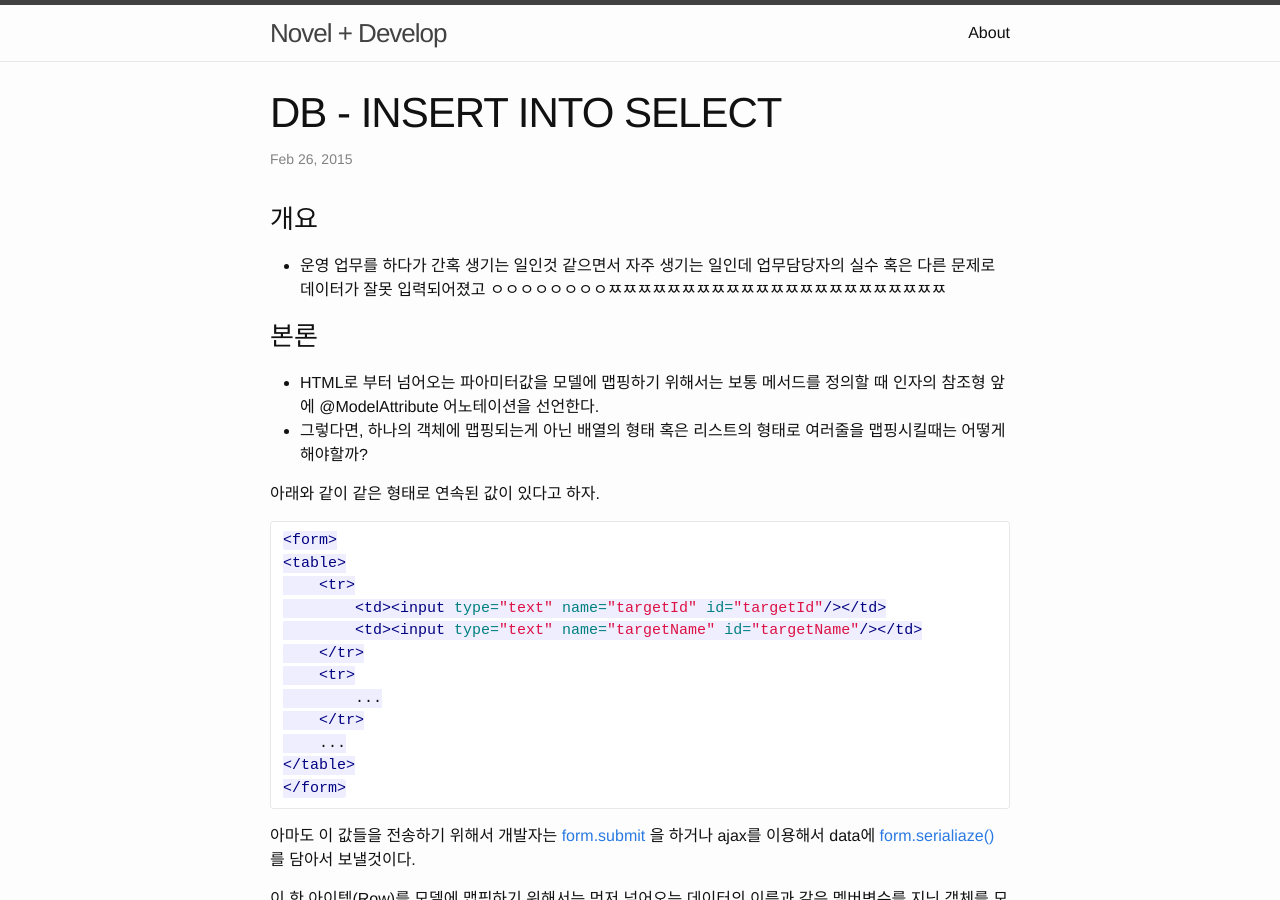
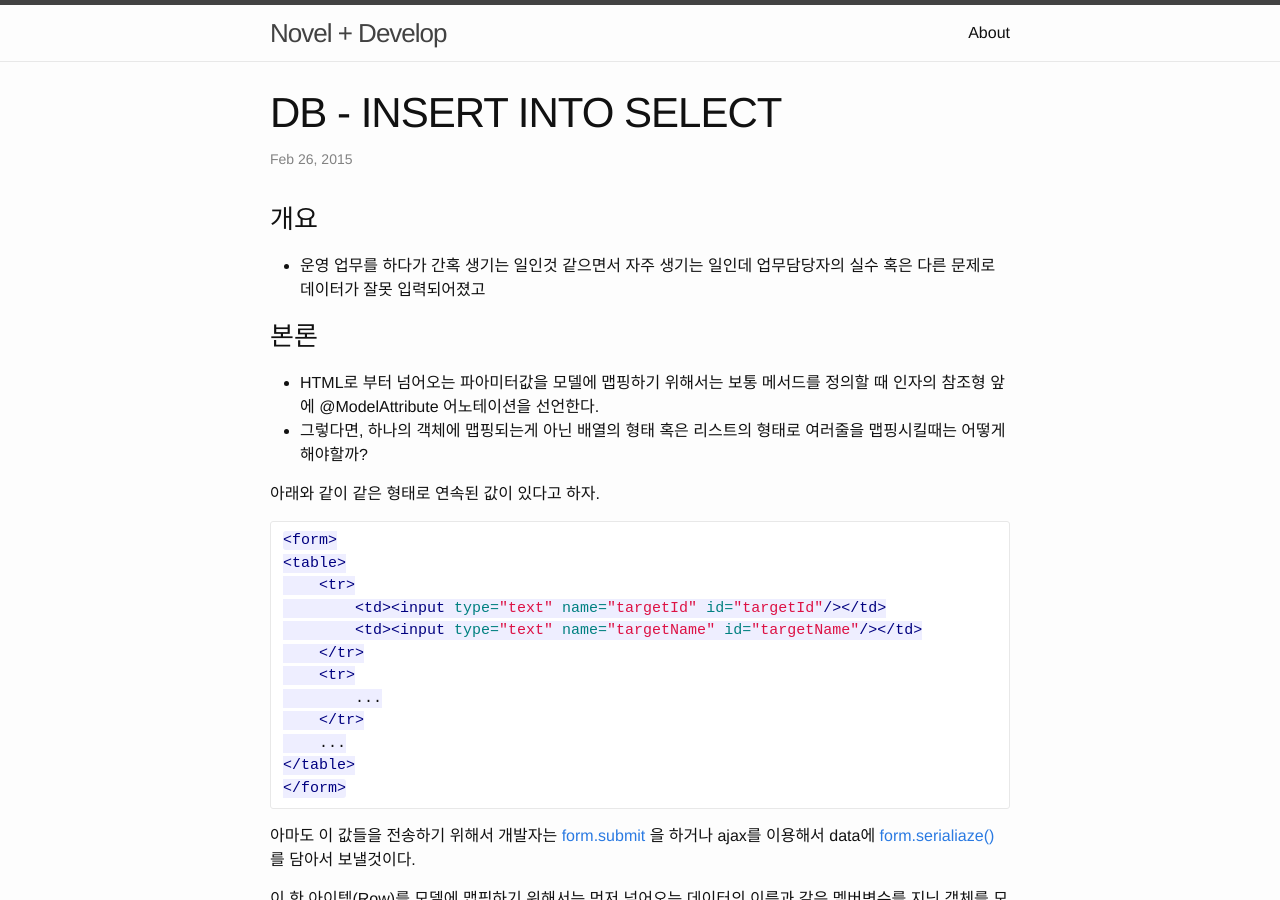
Before and after one commit to sungbine/blog, a Jekyll site: the page built from _posts/2015-02-26-how-to-insert-multi-row-by-one-try.markdown, in a window 1280 px wide and 900 px high. Built offline with Jekyll 4.4.1, drawn with Linux system fonts in a browser that asks for light colours; Markdown is read by kramdown in place of the engine named in the settings.

Commit message:
Update 2015-02-26-how-to-insert-multi-row-by-one-try.markdown

```diff
--- a/_posts/2015-02-26-how-to-insert-multi-row-by-one-try.markdown
+++ b/_posts/2015-02-26-how-to-insert-multi-row-by-one-try.markdown
@@ -5,7 +5,7 @@ categories: Spring
 ---
 
 <h3>개요</h3>
-- 운영 업무를 하다가 간혹 생기는 일인것 같으면서 자주 생기는 일인데 업무담당자의 실수 혹은 다른 문제로 데이터가 잘못 입력되어졌고  ㅇㅇㅇㅇㅇㅇㅇㅇㅉㅉㅉㅉㅉㅉㅉㅉㅉㅉㅉㅉㅉㅉㅉㅉㅉㅉㅉㅉㅉㅉㅉ
+- 운영 업무를 하다가 간혹 생기는 일인것 같으면서 자주 생기는 일인데 업무담당자의 실수 혹은 다른 문제로 데이터가 잘못 입력되어졌고
 
 <h3>본론</h3>
 - HTML로 부터 넘어오는 파아미터값을 모델에 맵핑하기 위해서는 보통 메서드를 정의할 때 인자의 참조형 앞에 @ModelAttribute 어노테이션을 선언한다.
```
